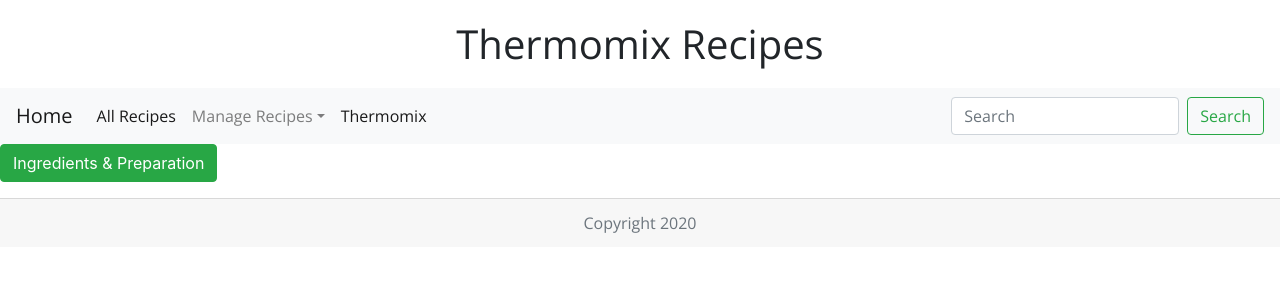
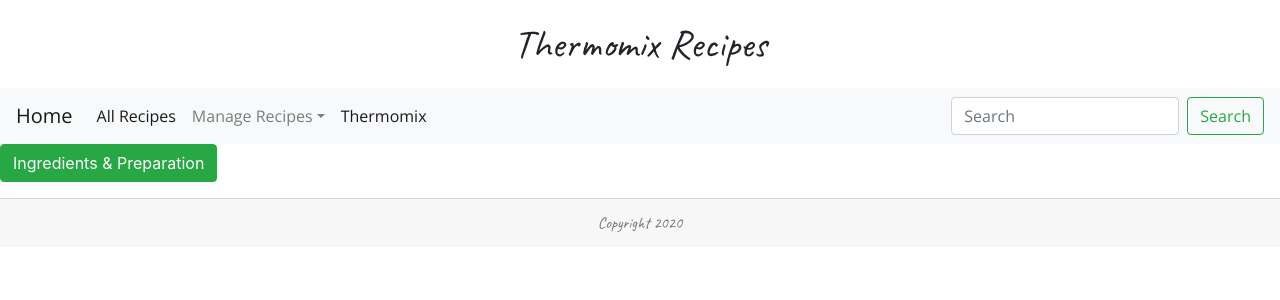
Before and after one commit to Code-Institute-Submissions/MFBuckley-Online-Cookbook, a Flask app: page / in a window 1280 px wide. Shown: the top 300 px of the page. Run offline with Flask 2, Linux system fonts and the light colour scheme; data that the repository does not hold is empty; some libraries are stand-ins or nearby versions.

Commit message:
Linked css file in static folder via flask

```diff
--- a/style.css
+++ b/static/css/style.css
@@ -5,7 +5,7 @@
 /*----------Header-------*/
 .container h1 {
     text-align: center;
-    font-family: "Open Sans";
+    font-family: "Caveat";
     margin-top: 20px;
     margin-bottom: 20px;
 }
@@ -22,5 +22,5 @@ nav {
 /*----------Footer-------*/
 .card-footer {
     text-align: center;
-    font-family: "Open Sans";
+    font-family: "Caveat";
 }
--- a/templates/base.html
+++ b/templates/base.html
@@ -4,7 +4,7 @@
     <meta charset="UTF-8">
     <meta name="viewport" content="width=device-width, initial-scale=1.0">
     <link rel="stylesheet" href="https://stackpath.bootstrapcdn.com/bootstrap/4.5.0/css/bootstrap.min.css" integrity="sha384-9aIt2nRpC12Uk9gS9baDl411NQApFmC26EwAOH8WgZl5MYYxFfc+NcPb1dKGj7Sk" crossorigin="anonymous">
-    <link rel="stylesheet" href="style.css">
+    <link rel="stylesheet" href="{{url_for('static', filename='css/style.css')}}" type="text/css">
 
     <title>Online Cookbook</title>
 </head>
```
Also changed, not shown: index.html (renamed from templates/index.html).
